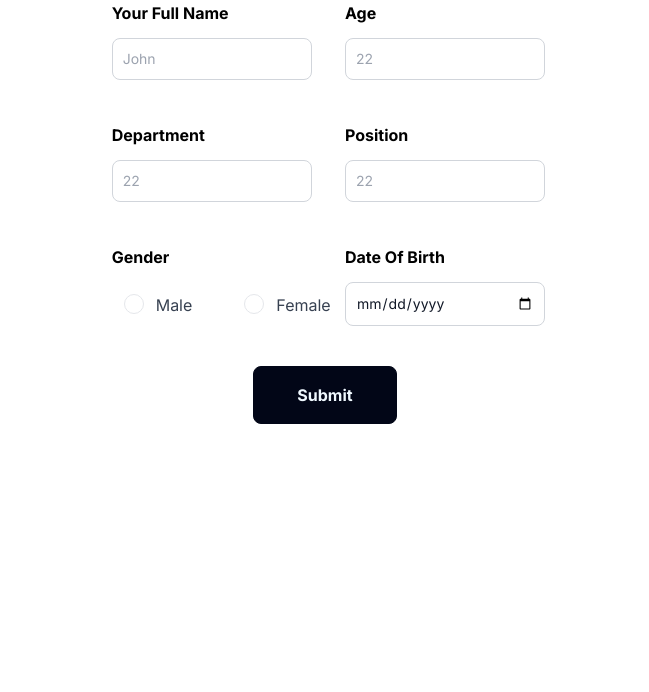
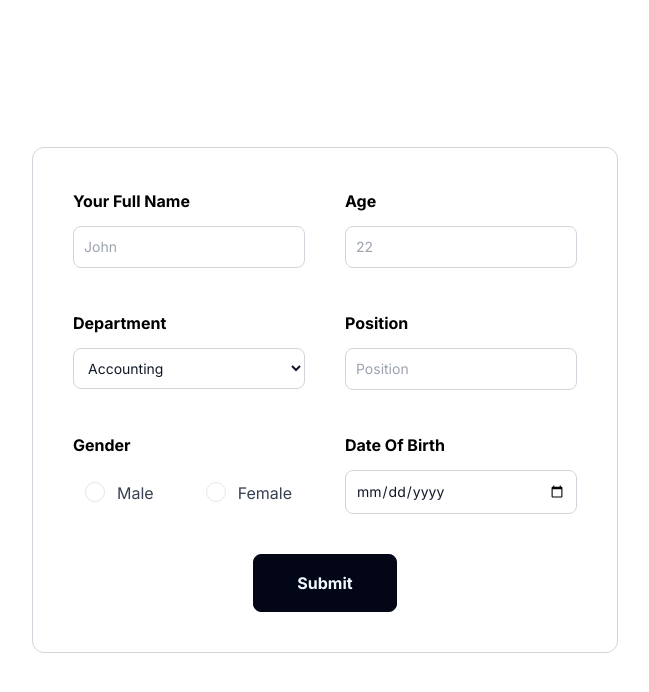
Before and after one commit to zawkindev/hr-management, a website: page components/form/form.html in a window 1280 px wide. Shown: the whole page, without its empty margins (315-964 px from the left). Drawn offline with nearby package versions, Linux system fonts and the light colour scheme; files that its build step writes are made by us from their sources.

Commit message:
feat: finish components

```diff
--- a/components/form/form.html
+++ b/components/form/form.html
@@ -13,10 +13,9 @@
 </head>
 
 <body>
-  <div class="w-screen h-screen items-center">
-    <form class="flex flex-col justify-center items-center gap-10">
-      <div class="grid grid-cols-2 gap-10 w-2/6 box-border">
-
+  <div class="flex flex-1 justify-center items-center h-screen"> <!-- to center the form -->
+    <form class="flex flex-col justify-center items-center gap-10 border border-gray-300 p-10 w-fit rounded-xl">
+      <div class="grid grid-cols-2 gap-10 box-border w-fit">
         <div class="flex flex-col justify-between">
           <h6 class="block antialiased font-semibold leading-relaxed tracking-normal text-blue-gray-900">
             Your Full Name
@@ -42,10 +41,15 @@
             Department
           </h6>
           <div class="h-11 w-full min-w-[200px]">
-            <input type="" id="first_name"
-              class="bg-transparent border outline outline-0 border-gray-300 text-gray-900 text-sm rounded-lg focus:outline-slate-950 focus:outline-2 block w-full p-2.5"
-              placeholder="22" required>
+            <select required
+              class="bg-transparent border outline outline-0 border-gray-300 text-gray-900 text-sm rounded-lg focus:outline-slate-950 focus:outline-2 block w-full p-2.5">
+              <option value="Accounting">Accounting</option>
+              <option value="IT">IT</option>
+              <option value="Marketing">Marketing</option>
+              <option value="SMM">SMM</option>
+            </select>
           </div>
+
         </div>
         <div class="flex flex-col gap-3">
           <h6 class="block antialiased font-semibold leading-relaxed tracking-normal text-blue-gray-900">
@@ -54,7 +58,7 @@
           <div class="h-11 w-full min-w-[200px]">
             <input type="text" id="first_name"
               class="bg-transparent border outline outline-0 border-gray-300 text-gray-900 text-sm rounded-lg focus:outline-slate-950 focus:outline-2 block w-full p-2.5"
-              placeholder="22" required>
+              placeholder="Position" required>
           </div>
         </div>
         <div class="flex flex-col gap-3">
@@ -81,7 +85,7 @@
               </div>
               <div class="inline-flex items-center">
                 <label class="relative flex items-center p-3 rounded-full cursor-pointer" htmlFor="react">
-                  <input name="type" type="radio"
+                  <input name="type" type="radio" required
                     class="before:content[''] peer relative h-5 w-5 cursor-pointer appearance-none rounded-full border border-blue-gray-200 text-gray-900 transition-all before:absolute before:top-2/4 before:left-2/4 before:block before:h-12 before:w-12 before:-translate-y-2/4 before:-translate-x-2/4 before:rounded-full before:bg-blue-gray-500 before:opacity-0 before:transition-opacity checked:border-gray-900 checked:before:bg-gray-900 hover:before:opacity-10"
                     id="female" />
                   <span
@@ -103,7 +107,7 @@
             Date Of Birth
           </h6>
           <div class="h-11 w-full min-w-[200px]">
-            <input type="date" id="birthday"
+            <input type="date" id="birthday" min="1963-01-01" max="2009-01-01"
               class="bg-transparent border outline outline-0 border-gray-300 text-gray-900 text-sm rounded-lg focus:outline-slate-950 focus:outline-2 block w-full p-2.5"
               placeholder="22" required>
           </div>
@@ -111,11 +115,10 @@
 
       </div>
       <div class="w-36 self-center justify-center items-center flex">
-        <button
+        <input
           class="btn bg-slate-950 border w-full border-slate-950 transition-all duration-200 font-bold text-sky-50 p-4 rounded-lg active:text-slate-950 active:bg-sky-50"
-          role=" button" type="button">
-          Submit
-        </button>
+          role=" button" type="submit" value="Submit" />
+
       </div>
     </form>
   </div>
```
